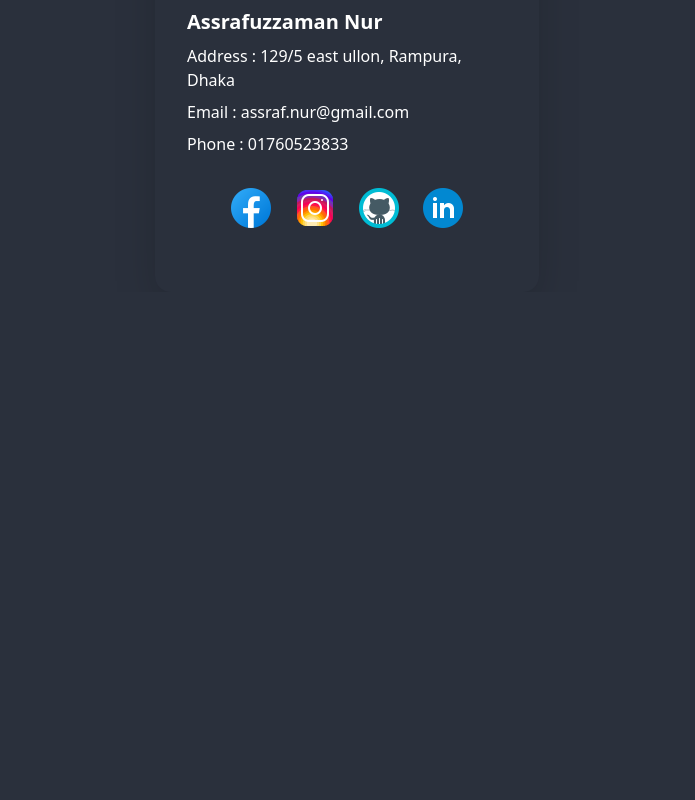
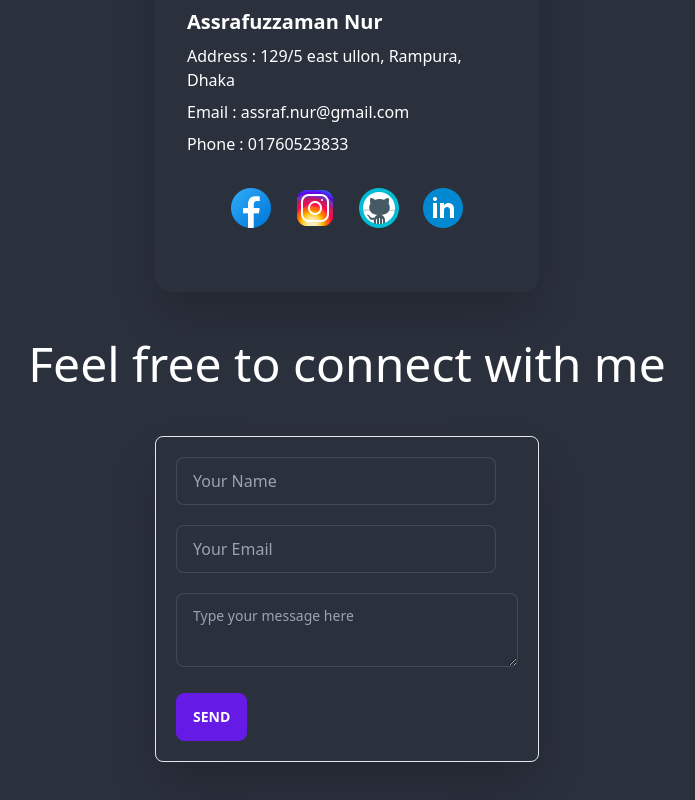
Before and after one commit to assraf-nur/my-portfolio, a React (Create React App) app: page /contact in a window 1280 px wide. Shown: the part 520-1320 px from the top of the page, without its empty margins (293-988 px from the left). Before the commit the page ends 812 px from the top, so only its background shows below. Built offline with nearby package versions, Linux system fonts and the light colour scheme.

Commit message:
add email and contact

```diff
--- a/src/Components/Home/Contact.js
+++ b/src/Components/Home/Contact.js
@@ -4,6 +4,7 @@ import facebook from '../../Images/facebook.png'
 import insta from '../../Images/insta.png'
 import git from '../../Images/git.png'
 import link from '../../Images/linked.png'
+import Connect from './Connect';
 
 const Contact = () => {
     return (
@@ -34,6 +35,9 @@ const Contact = () => {
                 </div>
             </div>
             </div>
+            <div className='mt-12'>
+            <Connect></Connect>
+            </div>
         </div>
     );
 };
```
